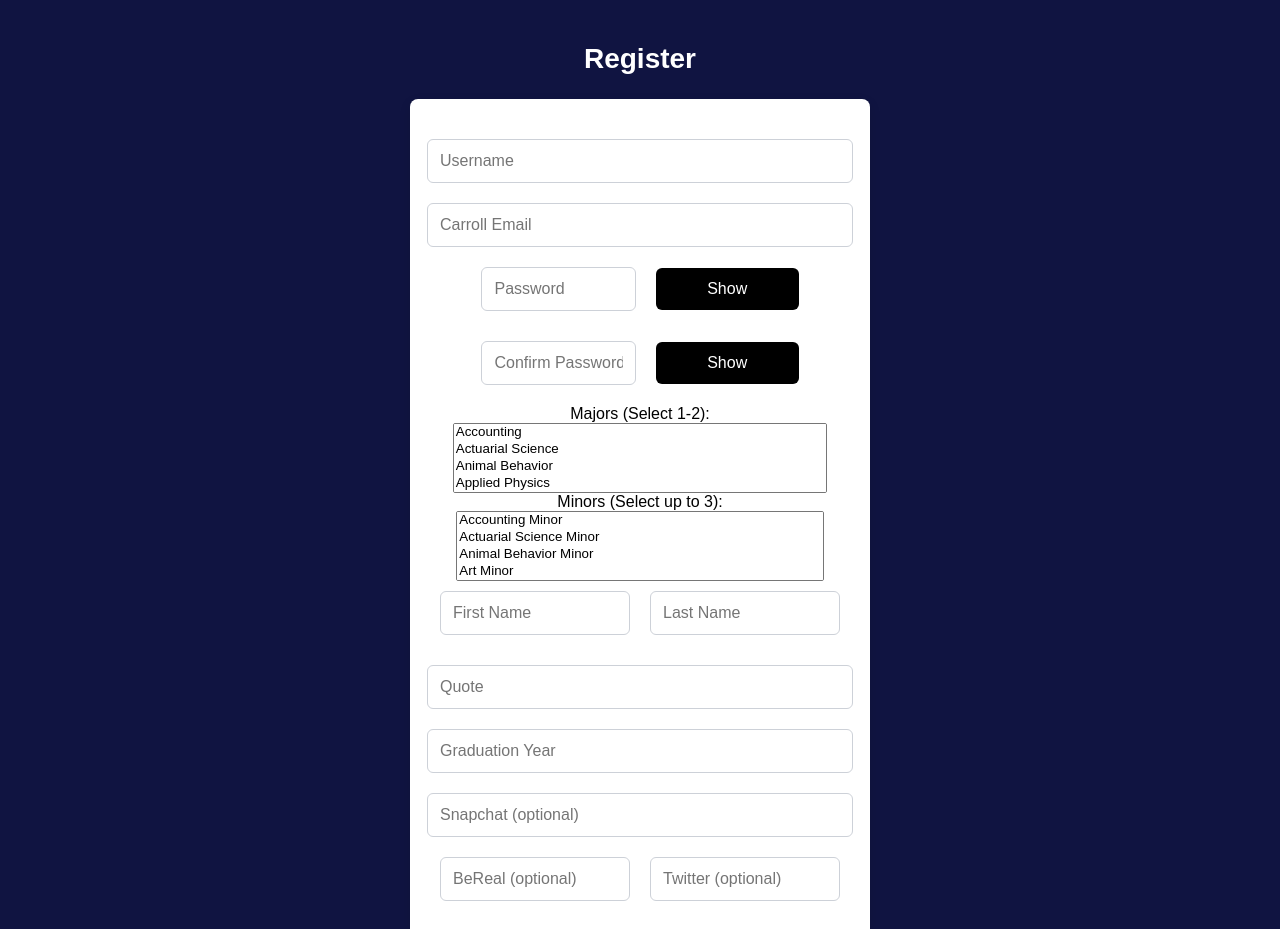
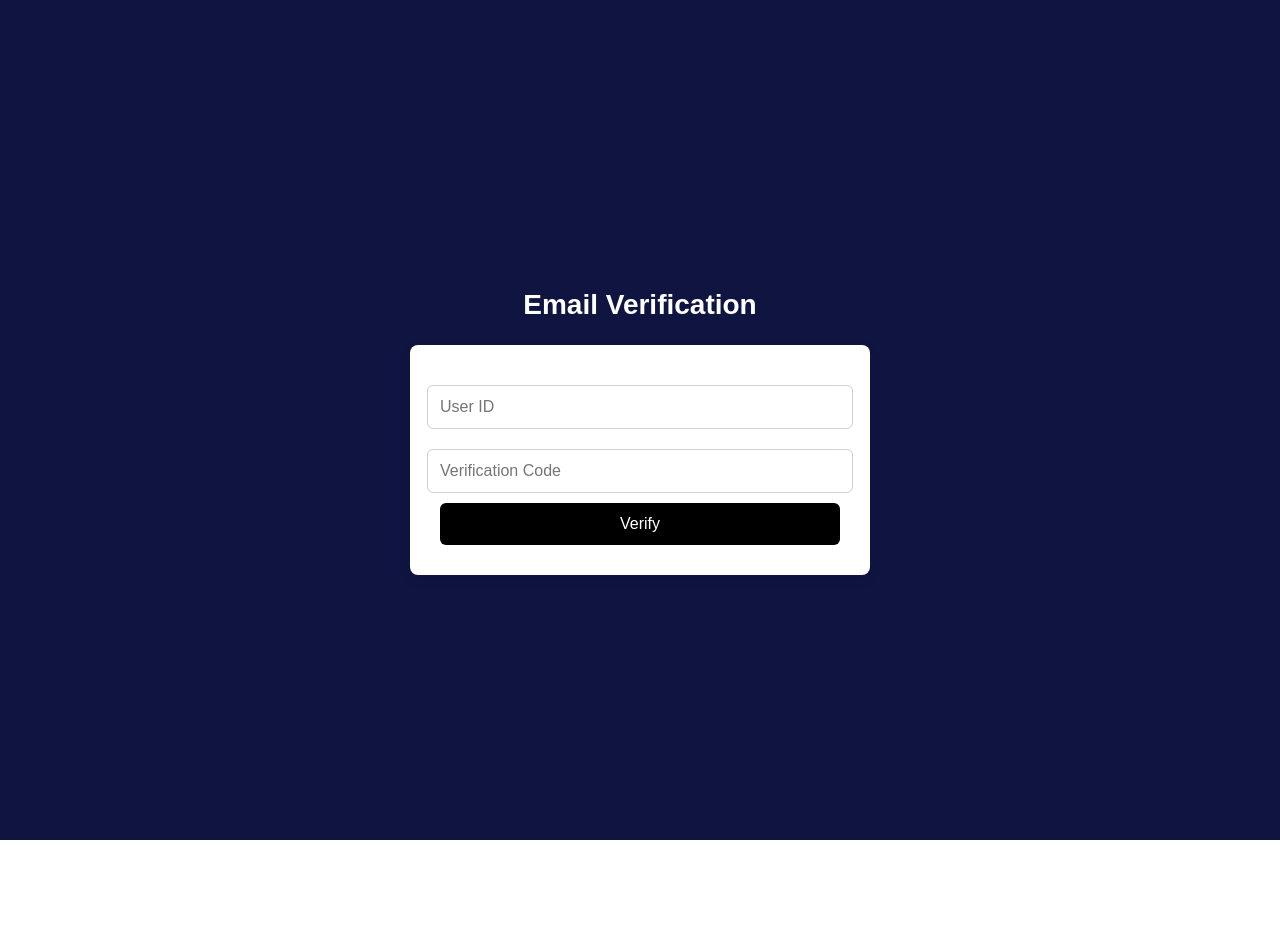
Before and after one commit to jakesommerfeldt/YearBook-FrontEnd, a React (Create React App) app: page / in a window 1280 px wide. Shown: the top 929 px of the page. After the commit the page ends 840 px from the top, so only its background shows below. Built offline with nearby package versions, Linux system fonts and the light colour scheme.

Commit message:
Update frontend pages, replace ForgotPassword with VerifyPasswordReset.js

```diff
--- a/src/App.js
+++ b/src/App.js
@@ -26,7 +26,7 @@ export default App;*/
 
 import React from 'react';
 import { BrowserRouter as Router, Route, Routes } from 'react-router-dom';
-import Login from './pages/Register.js';
+import Login from './pages/EmailVerification.js';
 
 const App = () => {
   return (
--- a/src/pages/EmailVerification.js
+++ b/src/pages/EmailVerification.js
@@ -1,43 +1,44 @@
 import React, { useState } from 'react';
-import { useNavigate } from 'react-router-dom'; // For navigation after login
+import { useNavigate } from 'react-router-dom';
 import './AccountManagement.css';
 
 const EmailVerification = () => {
-  const [code, setCode] = useState('');
-  const [error, setError] = useState(''); // To display error messages
-  const navigate = useNavigate(); // Hook for programmatic navigation
+  const [userId, setUserId] = useState(''); // Field for userId
+  const [code, setCode] = useState(''); // Field for verification code
+  const [error, setError] = useState('');
+  const [successMessage, setSuccessMessage] = useState('');
+  const navigate = useNavigate();
 
   const handleSubmit = async (event) => {
     event.preventDefault();
+    setError('');
+    setSuccessMessage('');
 
-    // Reset error message
-    setError('');
-
-    // Verification logic
     try {
-      const response = await fetch('', {
+      // Send POST request to the email verification API
+      const response = await fetch('http://localhost:3000/api/users/verify', {
         method: 'POST',
         headers: {
           'Content-Type': 'application/json',
         },
-        body: JSON.stringify({ code }),
+        body: JSON.stringify({ userId, code }),
       });
 
       if (!response.ok) {
-        throw new Error('Verification failed. Ensure verification code is entered correctly, or there is an issue with the server.');
+        throw new Error('Verification failed. Please ensure the code is correct and try again.');
       }
 
       const data = await response.json();
 
-      // Assuming the response includes a token and user info
-      // You might want to store the token in localStorage or context
-      localStorage.setItem('token', data.token); // Store token for authentication
-      localStorage.setItem('user', JSON.stringify(data.user)); // Optionally store user info
+      // Show success message
+      setSuccessMessage('Email successfully verified! Redirecting...');
 
-      // Navigate to the dashboard or home page after successful login
-      navigate('/home'); // Change this to your desired route
+      // Redirect after success
+      setTimeout(() => {
+        navigate('/home'); // Change this to your desired route
+      }, 2000);
     } catch (error) {
-      setError(error.message); // Display error message
+      setError(error.message);
     }
   };
 
@@ -45,15 +46,31 @@ const EmailVerification = () => {
     <div className="login-page">
       <h2>Email Verification</h2>
       <form onSubmit={handleSubmit}>
+        {/* User ID Input */}
         <input
-          type="code"
+          type="text"
+          placeholder="User ID"
+          className="form-control"
+          value={userId}
+          onChange={(e) => setUserId(e.target.value)}
+          required
+        />
+
+        {/* Verification Code Input */}
+        <input
+          type="text"
           placeholder="Verification Code"
+          className="form-control"
           value={code}
           onChange={(e) => setCode(e.target.value)}
           required
         />
-        <button type="submit">Verify</button>
-        {error && <p className="error-message">{error}</p>} {/* Display error message */}
+
+        <button type="submit" className="btn btn-primary">Verify</button>
+
+        {/* Error and Success Messages */}
+        {error && <p className="error-message">{error}</p>}
+        {successMessage && <p className="success-message">{successMessage}</p>}
       </form>
     </div>
   );
--- a/src/pages/Register.js
+++ b/src/pages/Register.js
@@ -4,113 +4,178 @@ import axios from 'axios';
 import './AccountManagement.css';
 
 const Register = () => {
-  const [username, setUsername] = useState('');
   const [email, setEmail] = useState('');
+  const [name, setName] = useState('');
   const [password, setPassword] = useState('');
-  const [confirmPassword, setConfirmPassword] = useState('');
-  const [passwordVisible, setPasswordVisible] = useState(false);
-  const [confirmPasswordVisible, setConfirmPasswordVisible] = useState(false);
+  const [major1ID, setMajor1ID] = useState('');
+  const [major2ID, setMajor2ID] = useState('');
+  const [minor1ID, setMinor1ID] = useState('');
+  const [minor2ID, setMinor2ID] = useState('');
+  const [minor3ID, setMinor3ID] = useState('');
+  const [quote, setQuote] = useState('');
+  const [finishYear, setFinishYear] = useState('');
+  const [profileImage, setProfileImage] = useState(null);
+  const [error, setError] = useState('');
 
-  // New fields
-  const [firstName, setFirstName] = useState('');
-  const [lastName, setLastName] = useState('');
-  const [quote, setQuote] = useState('');
-  const [graduationYear, setGraduationYear] = useState('');
-  const [snapchat, setSnapchat] = useState('');
-  const [bereal, setBeReal] = useState('');
-  const [twitter, setTwitter] = useState('');
-  const [tiktok, setTikTok] = useState('');
-  const [facebook, setFacebook] = useState('');
+  const navigate = useNavigate();
 
   const [selectedMajors, setSelectedMajors] = useState([]);
   const majors = [
-    'Accounting', 'Actuarial Science', 'Animal Behavior', 'Applied Physics', 'Applied Physics and Engineering Dual Degree', 'Art', 'Athletic Training', 'Aviation Science and Drone Technologies',
-    'Biochemistry', 'Biology', 'Business Administration', 'Business Analytics', 'Business Economics', 'Chemistry', 'Communication', 'Computer Science', 'Computer Science and Information Technology',
-    'Criminal Justice', 'Educational Studies', 'Elementary Education', 'Engineering and Applied Physics Dual Degree', 'English and Writing', 'Environmental Science', 'Exercise Science', 'Finance',
-    'Global Studies', 'Graphic Design', 'Health Sciences', 'Healthcare Administration', 'History', 'Information Technology', 'Management and Leadership', 'Marine Sciences', 'Marketing', 'Mathematics',
-    'Music', 'Music Education', 'Music Therapy', 'Musical Theatre', 'Neurodiagnostic Technology', 'Nursing BSN', 'Occupational Therapy MOT', 'Philosophy', 'Photography', 'Physical and Health Education',
-    'Physical Therapy Direct Admission Doctor of Physical Therapy', 'Political Science', 'Politics and Economics', 'PreProfessional Health Science Programs', 'PreProfessional Program in Law', 'Psychology',
-    'Public Health', 'Religious Studies', 'Secondary Education', 'Sociology', 'Spanish', 'Sports Administration', 'Theatre', 'UndecidedExploring', 'Video Game Design'
+    { id: 1, name: "Accounting" },
+    { id: 2, name: "Actuarial Science" },
+    { id: 3, name: "Animal Behavior" },
+    { id: 4, name: "Applied Physics" },
+    { id: 5, name: "Applied Physics and Engineering Dual Degree" },
+    { id: 6, name: "Art" },
+    { id: 7, name: "Athletic Training" },
+    { id: 8, name: "Aviation Science and Drone Technologies" },
+    { id: 9, name: "Biochemistry" },
+    { id: 10, name: "Biology" },
+    { id: 11, name: "Business Administration" },
+    { id: 12, name: "Business Analytics" },
+    { id: 13, name: "Business Economics" },
+    { id: 14, name: "Chemistry" },
+    { id: 15, name: "Communication" },
+    { id: 16, name: "Computer Science" },
+    { id: 17, name: "Computer Science and Information Technology" },
+    { id: 18, name: "Criminal Justice" },
+    { id: 19, name: "Educational Studies" },
+    { id: 20, name: "Elementary Education" },
+    { id: 21, name: "English and Writing" },
+    { id: 22, name: "Engineering and Applied Physics Dual Degree" },
+    { id: 23, name: "Environmental Science" },
+    { id: 24, name: "Exercise Science" },
+    { id: 25, name: "Finance" },
+    { id: 26, name: "Global Studies" },
+    { id: 27, name: "Graphic Design" },
+    { id: 28, name: "Healthcare Administration" },
+    { id: 29, name: "Health Sciences" },
+    { id: 30, name: "History" },
+    { id: 31, name: "Information Technology" },
+    { id: 32, name: "Management and Leadership" },
+    { id: 33, name: "Marine Sciences" },
+    { id: 34, name: "Marketing" },
+    { id: 35, name: "Mathematics" },
+    { id: 36, name: "Music" },
+    { id: 37, name: "Music Education" },
+    { id: 38, name: "Musical Theatre" },
+    { id: 39, name: "Music Therapy" },
+    { id: 40, name: "Neurodiagnostic Technology" },
+    { id: 41, name: "Nursing (BSN)" },
+    { id: 42, name: "Occupational Therapy (MOT)" },
+    { id: 43, name: "Philosophy" },
+    { id: 44, name: "Politics and Economics" },
+    { id: 45, name: "Photography" },
+    { id: 46, name: "Physical and Health Education" },
+    { id: 47, name: "Physical Therapy (Direct Admission – Doctor of Physical Therapy)" },
+    { id: 48, name: "Political Science" },
+    { id: 49, name: "Pre-Professional Program in Law" },
+    { id: 50, name: "Pre-Professional Health Science Programs" },
+    { id: 51, name: "Psychology" },
+    { id: 52, name: "Public Health" },
+    { id: 53, name: "Religious Studies" },
+    { id: 54, name: "Secondary Education" },
+    { id: 55, name: "Sociology" },
+    { id: 56, name: "Spanish" },
+    { id: 57, name: "Sports Administration" },
+    { id: 58, name: "Theatre" },
+    { id: 59, name: "Undecided/Exploring" },
+    { id: 60, name: "Video Game Design" },
   ];
 
   const [selectedMinors, setSelectedMinors] = useState([]);
   const minors = [
-    'Accounting Minor', 'Actuarial Science Minor', 'Animal Behavior Minor', 'Art Minor', 'Artificial Intelligence Minor', 'Arts Management Minor', 'Aviation Science and Unmanned Aircraft Systems UAS Minor',
-    'Biochemistry Minor', 'Biology Minor', 'Business Analytics Minor', 'Chemistry Minor', 'Coaching Minor', 'Computer Science Minor', 'Creative Writing Minor',
-    'Criminal Justice Minor', 'Earth Science Minor', 'Economics Minor', 'Educational Studies Minor', 'Elementary Education Mathematics Minor', 'English Minor',
-    'Environmental Studies Minor', 'Film and Television Minor', 'Finance Minor', 'Global Studies Minor', 'Graphic Design Minor', 'Health and Human Experience Minor',
-    'Healthcare Administration Minor', 'History Minor', 'Information Technology Minor', 'Management and Leadership Minor', 'Marketing Minor', 'Mathematics Minor',
-    'Elementary Education', 'Medieval and Renaissance Studies Minor', 'Music Minor', 'Musical Theatre Minor', 'Philosophy Minor', 'Photography Minor', 'Physics Minor', 'Political Science Minor',
-    'Professional Writing Minor', 'Psychology Minor', 'Public Health Minor', 'Religious Studies Minor', 'Social Media Minor', 'Sociology Minor', 'Sociology of Health Minor',
-    'Sociology of Sustainability Minor', 'Spanish Minor', 'Theatre Minor', 'Video Game Studies Minor', 'Women and Gender Studies Minor'
+    { id: 1, name: "Accounting Minor" },
+    { id: 2, name: "Actuarial Science Minor" },
+    { id: 3, name: "Animal Behavior Minor" },
+    { id: 4, name: "Art Minor" },
+    { id: 5, name: "Artificial Intelligence Minor" },
+    { id: 6, name: "Arts Management Minor" },
+    { id: 7, name: "Aviation Science and Unmanned Aircraft Systems (UAS) Minor" },
+    { id: 8, name: "Biochemistry Minor" },
+    { id: 9, name: "Biology Minor" },
+    { id: 10, name: "Business Analytics Minor" },
+    { id: 11, name: "Chemistry Minor" },
+    { id: 12, name: "Coaching Minor" },
+    { id: 13, name: "Computer Science Minor" },
+    { id: 14, name: "Creative Writing Minor" },
+    { id: 15, name: "Criminal Justice Minor" },
+    { id: 16, name: "Earth Science Minor" },
+    { id: 17, name: "Economics Minor" },
+    { id: 18, name: "Educational Studies Minor" },
+    { id: 19, name: "Elementary Education Mathematics Minor" },
+    { id: 20, name: "English Minor" },
+    { id: 21, name: "Environmental Studies Minor" },
+    { id: 22, name: "Film and Television Minor" },
+    { id: 23, name: "Finance Minor" },
+    { id: 24, name: "Global Studies Minor" },
+    { id: 25, name: "Graphic Design Minor" },
+    { id: 26, name: "Health and Human Experience Minor" },
+    { id: 27, name: "Healthcare Administration Minor" },
+    { id: 28, name: "History Minor" },
+    { id: 29, name: "Information Technology Minor" },
+    { id: 30, name: "Management and Leadership Minor" },
+    { id: 31, name: "Marketing Minor" },
+    { id: 32, name: "Mathematics Minor" },
+    { id: 33, name: "Mathematics Minor, Elementary Education" },
+    { id: 34, name: "Medieval and Renaissance Studies Minor" },
+    { id: 35, name: "Music Minor" },
+    { id: 36, name: "Musical Theatre Minor" },
+    { id: 37, name: "Philosophy Minor" },
+    { id: 38, name: "Photography Minor" },
+    { id: 39, name: "Physics Minor" },
+    { id: 40, name: "Political Science Minor" },
+    { id: 41, name: "Professional Writing Minor" },
+    { id: 42, name: "Psychology Minor" },
+    { id: 43, name: "Public Health Minor" },
+    { id: 44, name: "Religious Studies Minor" },
+    { id: 45, name: "Sociology Minor" },
+    { id: 46, name: "Sociology of Health Minor" },
+    { id: 47, name: "Social Media Minor" },
+    { id: 48, name: "Sociology of Sustainability Minor" },
+    { id: 49, name: "Spanish Minor" },
+    { id: 50, name: "Theatre Minor" },
+    { id: 51, name: "Video Game Studies Minor" },
+    { id: 52, name: "Women and Gender Studies Minor" },
   ];
-
-  const [error, setError] = useState('');
-  const navigate = useNavigate();
 
   const handleSubmit = async (event) => {
     event.preventDefault();
     setError(''); // Reset error message
 
     // Validation
-    if (password !== confirmPassword) {
-      setError("Passwords don't match.");
-      return;
-    }
-    if (selectedMajors.length < 1) {
-      setError('You must select at least one major.');
-      return;
-    }
-    if (selectedMajors.length > 2) {
-      setError('You can select up to two majors.');
-      return;
-    }
-    if (selectedMinors.length > 3) {
-      setError('You can select up to three minors.');
+    if (!major1ID) {
+      setError('You must select a primary major.');
       return;
     }
 
     try {
-      // Prepare FormData payload
       const formData = new FormData();
-      formData.append('username', username);
       formData.append('email', email);
+      formData.append('name', name);
       formData.append('password', password);
-      formData.append('firstName', firstName);
-      formData.append('lastName', lastName);
+      formData.append('accessLevel', 1);
+      formData.append('major1ID', major1ID);
+      if (major2ID) formData.append('major2ID', major2ID);
+      if (minor1ID) formData.append('minor1ID', minor1ID);
+      if (minor2ID) formData.append('minor2ID', minor2ID);
+      if (minor3ID) formData.append('minor3ID', minor3ID);
       formData.append('quote', quote);
-      formData.append('graduationYear', graduationYear);
-      selectedMajors.forEach((major, index) =>
-        formData.append(`majors[${index}]`, major)
-      );
-      selectedMinors.forEach((minor, index) =>
-        formData.append(`minors[${index}]`, minor)
-      );
-      formData.append('snapchat', snapchat);
-      formData.append('bereal', bereal);
-      formData.append('twitter', twitter);
-      formData.append('tiktok', tiktok);
-      formData.append('facebook', facebook);
+      formData.append('finishYear', finishYear);
+      if (profileImage) formData.append('profileImage', profileImage);
 
-      // Make POST request with form-data
       const response = await axios.post('http://localhost:3000/api/users', formData, {
-        headers: {
-          'Content-Type': 'multipart/form-data',
-        },
+        headers: { 'Content-Type': 'multipart/form-data' },
       });
 
-      const data = response.data;
-
       // Store user info or token if needed
-      localStorage.setItem('token', data.token);
-      localStorage.setItem('user', JSON.stringify(data.user));
+      localStorage.setItem('token', response.data.token);
+      localStorage.setItem('user', JSON.stringify(response.data.user));
 
       // Redirect or handle successful registration
-      //navigate('/welcome'); // Replace with your desired path
+      navigate('/home');
     } catch (error) {
-      setError(
-        error.response?.data?.message || 'Registration failed. Please try again.'
-      );
+      setError(error.response?.data?.message || 'Registration failed. Please try again.');
     }
   };
 
@@ -118,165 +183,151 @@ const Register = () => {
     <div className="login-page">
     <h2>Register</h2>
     <form onSubmit={handleSubmit}>
+      <div className="form-group">
         <input
           type="text"
-          placeholder="Username"
-          value={username}
-          onChange={(e) => setUsername(e.target.value)}
-          required
-        />
-        <input
-          type="email"
-          placeholder="Carroll Email"
+          placeholder="Email"
+          className="form-control"
           value={email}
           onChange={(e) => setEmail(e.target.value)}
           required
         />
-
-        {/* Password input with toggle visibility */}
-        <div className="password-container">
+      </div>
+      <div className="form-group">
         <input
-            type={passwordVisible ? 'text' : 'password'} // Toggle between text and password
+          type="text"
+          placeholder="Name"
+          className="form-control"
+          value={name}
+          onChange={(e) => setName(e.target.value)}
+          required
+        />
+      </div>
+      <div className="form-group">
+        <input
+          type="password"
           placeholder="Password"
+          className="form-control"
           value={password}
           onChange={(e) => setPassword(e.target.value)}
           required
         />
-          <button
-            type="button"
-            className="view-password-btn"
-            onClick={() => setPasswordVisible(!passwordVisible)} // Toggle visibility
+      </div>
+      <div className="form-group">
+        <label htmlFor="major1">Major 1:</label>
+        <select
+          id="major1"
+          className="form-control"
+          value={major1ID}
+          onChange={(e) => setMajor1ID(e.target.value)}
+          required
         >
-            {passwordVisible ? 'Hide' : 'Show'}
-          </button>
-        </div>
-
-        {/* Confirm Password input with toggle visibility */}
-        <div className="password-container">
-          <input
-            type={confirmPasswordVisible ? 'text' : 'password'} // Toggle between text and password
-            placeholder="Confirm Password"
-            value={confirmPassword}
-            onChange={(e) => setConfirmPassword(e.target.value)}
-            required
-          />
-          <button
-            type="button"
-            className="view-password-btn"
-            onClick={() => setConfirmPasswordVisible(!confirmPasswordVisible)} // Toggle visibility
-          >
-            {confirmPasswordVisible ? 'Hide' : 'Show'}
-          </button>
-        </div>
-
-        <label>Majors (Select 1-2):</label>
-        <select
-          multiple
-          value={selectedMajors}
-          onChange={(e) =>
-            setSelectedMajors(
-              Array.from(e.target.selectedOptions, (option) => option.value)
-            )
-          }
-        >
-          {majors.map((major, index) => (
-            <option key={index} value={major}>
-              {major}
+          <option value="">Select Major</option>
+          {majors.map((major) => (
+            <option key={major.id} value={major.id}>
+              {major.name}
             </option>
           ))}
         </select>
-
-        <label>Minors (Select up to 3):</label>
+      </div>
+      <div className="form-group">
+        <label htmlFor="major2">Major 2 (Optional):</label>
         <select
-          multiple
-          value={selectedMinors}
-          onChange={(e) =>
-            setSelectedMinors(
-              Array.from(e.target.selectedOptions, (option) => option.value)
-            )
-          }
+          id="major2"
+          className="form-control"
+          value={major2ID}
+          onChange={(e) => setMajor2ID(e.target.value)}
         >
-          {minors.map((minor, index) => (
-            <option key={index} value={minor}>
-              {minor}
+          <option value="">Select Major</option>
+          {majors.map((major) => (
+            <option key={major.id} value={major.id}>
+              {major.name}
             </option>
           ))}
         </select>
-
-        <div className="password-container">
+      </div>
+      <div className="form-group">
+        <label htmlFor="minor1">Minor 1:</label>
+        <select
+          id="minor1"
+          className="form-control"
+          value={minor1ID}
+          onChange={(e) => setMinor1ID(e.target.value)}
+        >
+          <option value="">Select Minor</option>
+          {minors.map((minor) => (
+            <option key={minor.id} value={minor.id}>
+              {minor.name}
+            </option>
+          ))}
+        </select>
+      </div>
+      <div className="form-group">
+        <label htmlFor="minor2">Minor 2:</label>
+        <select
+          id="minor2"
+          className="form-control"
+          value={minor2ID}
+          onChange={(e) => setMinor2ID(e.target.value)}
+        >
+          <option value="">Select Minor</option>
+          {minors.map((minor) => (
+            <option key={minor.id} value={minor.id}>
+              {minor.name}
+            </option>
+          ))}
+        </select>
+      </div>
+      <div className="form-group">
+        <label htmlFor="minor3">Minor 3:</label>
+        <select
+          id="minor3"
+          className="form-control"
+          value={minor3ID}
+          onChange={(e) => setMinor3ID(e.target.value)}
+        >
+          <option value="">Select Minor</option>
+          {minors.map((minor) => (
+            <option key={minor.id} value={minor.id}>
+              {minor.name}
+            </option>
+          ))}
+        </select>
+      </div>
+      <div className="form-group">
         <input
-            type="text"
-            placeholder="First Name"
-            value={firstName}
-            onChange={(e) => setFirstName(e.target.value)}
-            required
-          />
-          <input
-          type="text"
-          placeholder="Last Name"
-          value={lastName}
-          onChange={(e) => setLastName(e.target.value)}
+          type="number"
+          placeholder="Finish Year"
+          className="form-control"
+          value={finishYear}
+          onChange={(e) => setFinishYear(e.target.value)}
           required
         />
       </div>
-
+      <div className="form-group">
+        <input
+          type="file"
+          className="form-control"
+          onChange={(e) => setProfileImage(e.target.files[0])}
+          required
+        />
+      </div>
+      <div className="form-group">
         <input
           type="text"
           placeholder="Quote"
+          className="form-control"
           value={quote}
           onChange={(e) => setQuote(e.target.value)}
         />
-        <input
-          type="number"
-          placeholder="Graduation Year"
-          value={graduationYear}
-          onChange={(e) => setGraduationYear(e.target.value)}
-          required
-        />
-        <input
-          type="text"
-          placeholder="Snapchat (optional)"
-          value={snapchat}
-          onChange={(e) => setSnapchat(e.target.value)}
-        />
-
-      <div className="password-container">
-        <input
-          type="text"
-          placeholder="BeReal (optional)"
-          value={bereal}
-          onChange={(e) => setBeReal(e.target.value)}
-        />
-        <input
-          type="text"
-          placeholder="Twitter (optional)"
-          value={twitter}
-          onChange={(e) => setTwitter(e.target.value)}
-        />
       </div>
-
-      <div className="password-container">
-        <input
-          type="text"
-          placeholder="TikTok (optional)"
-          value={tiktok}
-          onChange={(e) => setTikTok(e.target.value)}
-        />
-        <input
-          type="text"
-          placeholder="Facebook (optional)"
-          value={facebook}
-          onChange={(e) => setFacebook(e.target.value)}
-        />
-      </div>
-
-        <button type="submit">Register</button>
+      <button type="submit" className="btn btn-primary">
+        Register
+      </button>
       {error && <p className="error-message">{error}</p>}
-
     </form>
   </div>
   );
-
 };
 
 export default Register;
```
Also changed, not shown: src/pages/Login.js (+8 -7 lines), src/pages/ResetPassword.js (+10 -33 lines), src/pages/VerifyPasswordReset.js (renamed from src/pages/ForgotPassword.js, +31 -17 lines). Lines whose indentation alone changed are shown as unchanged.
